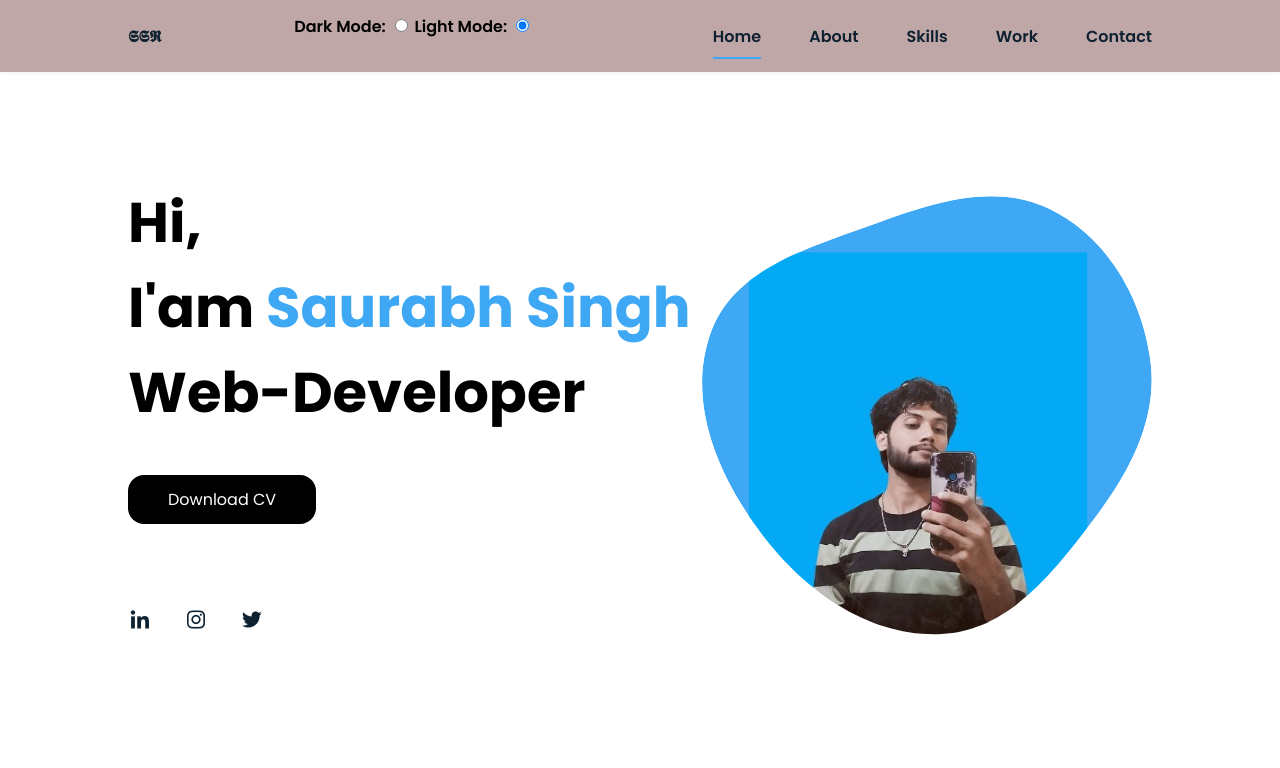
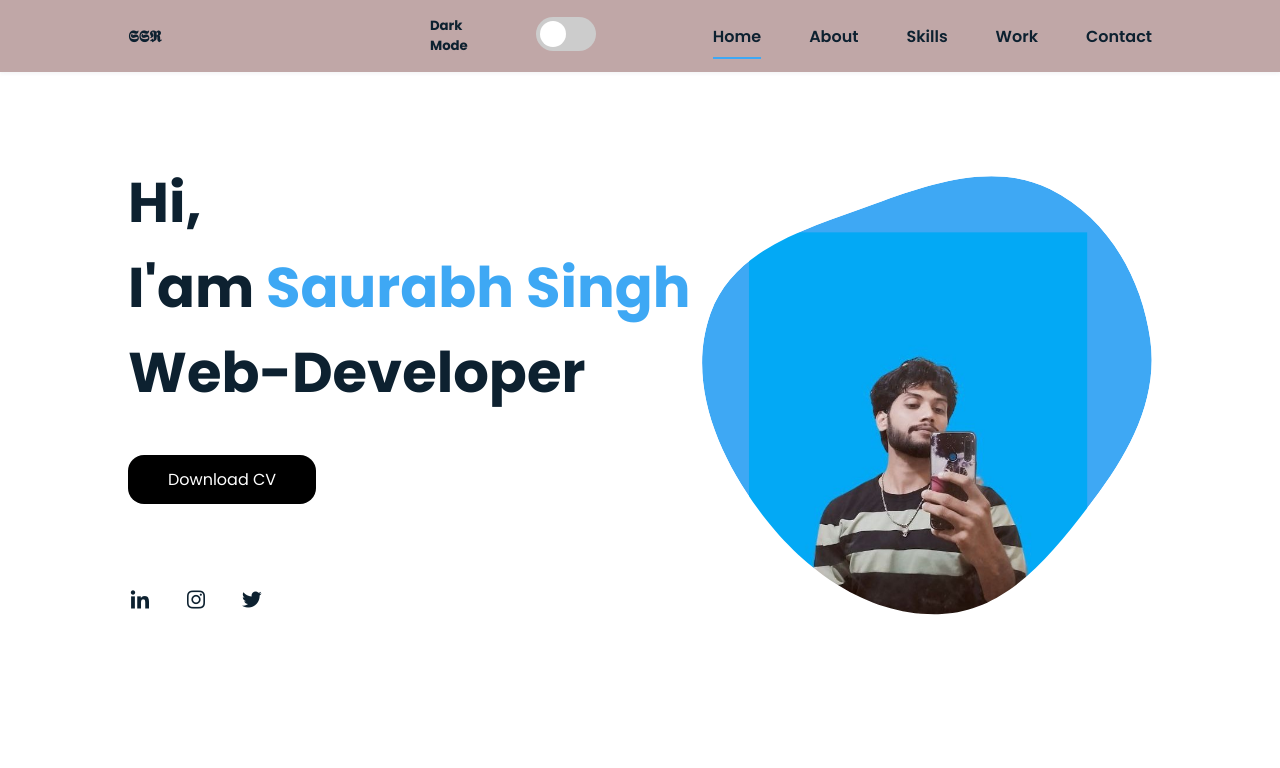
Before and after one commit to Saursinghr/myPortfolio, a plain HTML site: page index.html in a window 1280 px wide. Shown: the top 768 px of the page. Drawn offline with nearby package versions, Linux system fonts and the light colour scheme.

Commit message:
dark mode  change

```diff
--- a/app.js
+++ b/app.js
@@ -57,30 +57,8 @@ sr.reveal('.home__social-icon',{ interval: 200});
 sr.reveal('.skills__data, .work__img, .contact__input',{interval: 200});
 
 
-document.addEventListener("DOMContentLoaded", () => {
-    const darkModeRadio = document.getElementById("dark-mode");
-    const lightModeRadio = document.getElementById("light-mode");
+const toggleSwitch = document.getElementById('toggle-switch');
 
-    // Check local storage for theme preference
-    const currentTheme = localStorage.getItem("theme");
-    if (currentTheme === "dark") {
-        document.body.classList.add("dark-mode");
-        darkModeRadio.checked = true;
-    } else {
-        document.body.classList.add("light-mode");
-        lightModeRadio.checked = true;
-    }
-
-    // Event listeners for the radio buttons
-    darkModeRadio.addEventListener("change", () => {
-        document.body.classList.remove("light-mode");
-        document.body.classList.add("dark-mode");
-        localStorage.setItem("theme", "dark");
-    });
-
-    lightModeRadio.addEventListener("change", () => {
-        document.body.classList.remove("dark-mode");
-        document.body.classList.add("light-mode");
-        localStorage.setItem("theme", "light");
-    });
+toggleSwitch.addEventListener('change', () => {
+    document.body.classList.toggle('dark-mode', toggleSwitch.checked);
 });
--- a/index.html
+++ b/index.html
@@ -16,14 +16,15 @@
         <header class="l-header">
             <nav class="nav bd-grid">
                 <div>
-                    <a href="#" class="nav__logo">𝕾𝕾𝕽</a>
-                </div>
+               <a href="#" class="nav__logo">𝕾𝕾𝕽</a>
+            </div>
+                <div class="mode"><h5>Dark<br> Mode</51></div>
+                <div class="container">
 
-                <div class="theme-toggle">
-                    <label for="dark-mode">Dark Mode:</label>
-                    <input type="radio" id="dark-mode" name="theme" value="dark">
-                    <label for="light-mode">Light Mode:</label>
-                    <input type="radio" id="light-mode" name="theme" value="light" checked>
+                    <label class="switch">
+                        <input type="checkbox" id="toggle-switch">
+                        <span class="slider"></span>
+                    </label>
                 </div>
 
 
--- a/style.css
+++ b/style.css
@@ -39,25 +39,73 @@ body{
 
 
 
+
 body {
-  margin: 0;
-  padding: 20px;
+  background-color: white;
+  color: black;
   transition: background-color 0.3s, color 0.3s;
 }
 
-.light-mode {
-  background-color: #ffffff;
-  color: #000000;
+body.dark-mode {
+  background-color: black;
+  color: white;
 }
 
-.dark-mode {
-  background-color: #333333;
-  color: #ffffff;
+.container {
+  text-align: center;
+  margin-top: -5px;
+
 }
 
-.theme-toggle {
-  margin-bottom: 20px;
+.switch {
+  position: relative;
+  display: inline-block;
+  width: 60px;
+  height: 34px;
 }
+
+.switch input {
+  opacity: 0;
+  width: 0;
+  height: 0;
+}
+
+.slider {
+  position: absolute;
+  cursor: pointer;
+  top: 0;
+  left: 0;
+  right: 0;
+  bottom: 0;
+  background-color: #ccc;
+  transition: .4s;
+  border-radius: 34px;
+}
+
+.slider:before {
+  position: absolute;
+  content: "";
+  height: 26px;
+  width: 26px;
+  left: 4px;
+  bottom: 4px;
+  background-color: white;
+  transition: .4s;
+  border-radius: 50%;
+}
+
+input:checked + .slider {
+  background-color: #2196F3;
+}
+
+input:checked + .slider:before {
+  transform: translateX(26px);
+}
+.mode{
+  margin-left: 200px;
+}
+
+
 
 
 /*===== BASE =====*/
```
